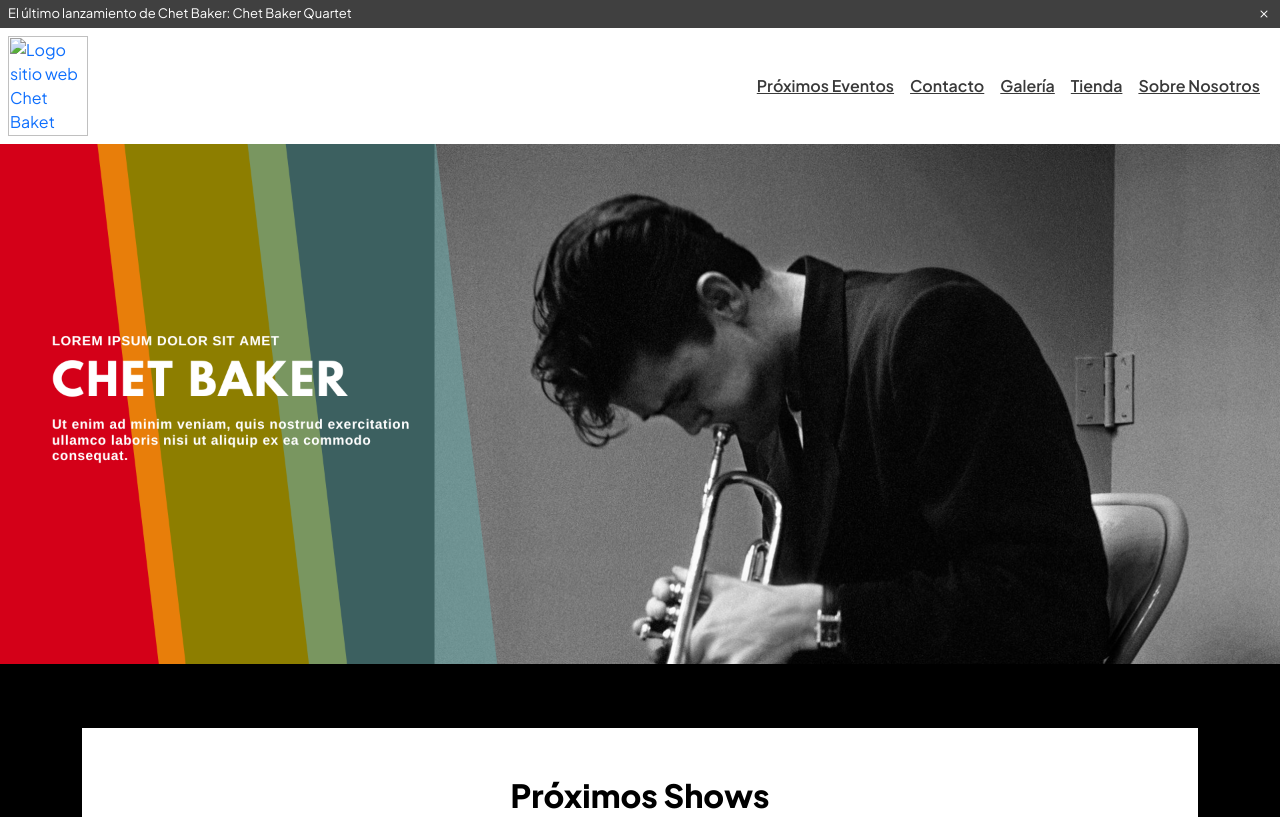
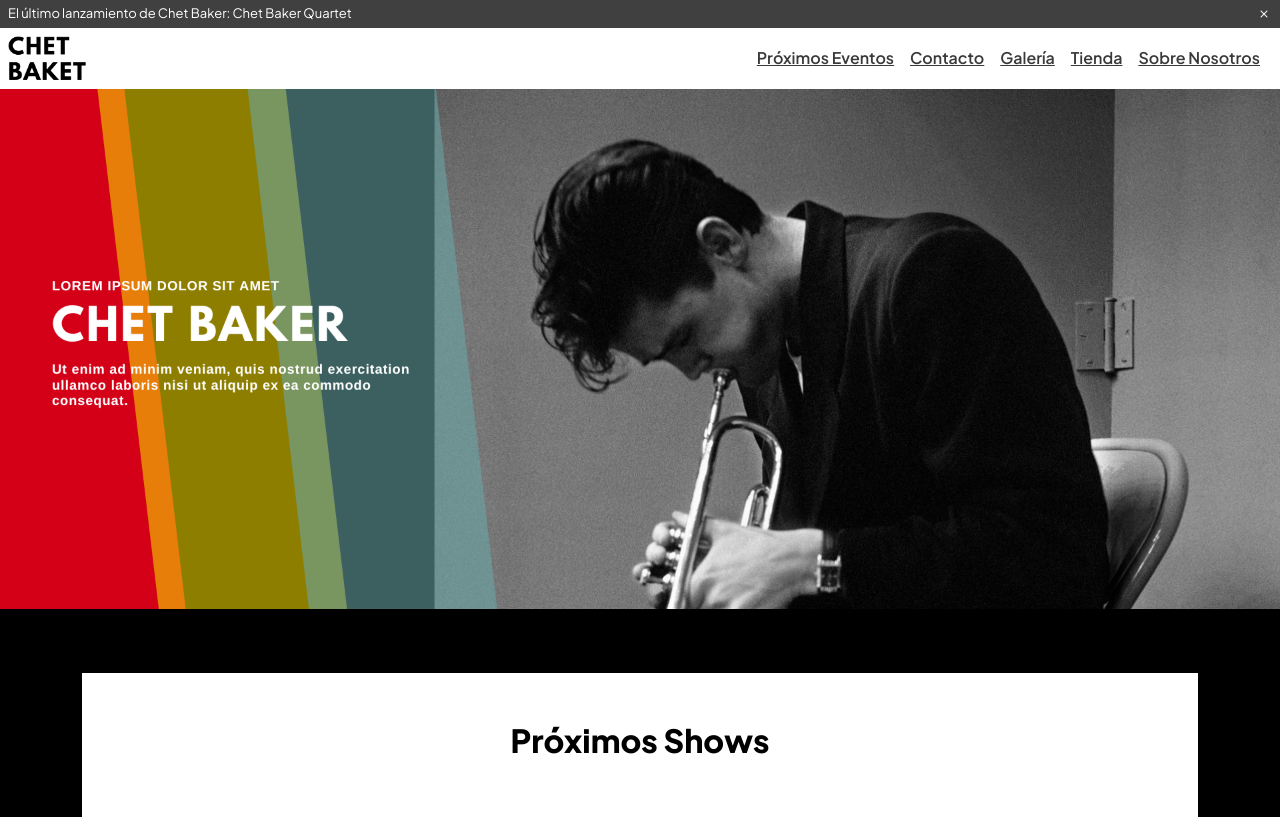
Before and after one commit to FranciscaVillavicencio/proyecto_coder, a website: page index.html in a window 1280 px wide. Shown: the top 817 px of the page. Drawn offline with nearby package versions, Linux system fonts and the light colour scheme; files that its build step writes are made by us from their sources; the site is published under a folder, as on GitHub Pages, so addresses that start at the root find nothing.

Commit message:
cambio link home

```diff
--- a/index.html
+++ b/index.html
@@ -36,7 +36,7 @@
       <section class="seccion_icon_links">
         <div class="logo">
 
-          <a href="/"><img  class="img_logo"  src="/Assets/logo.Baker.png"  alt="Logo sitio web Chet Baket"/></a>
+          <a href="/"><img  class="img_logo"  src="Assets/logo.Baker.png"  alt="Logo sitio web Chet Baket"/></a>
         </div>
 
         <!-- Menú de navegación principal -->
```
